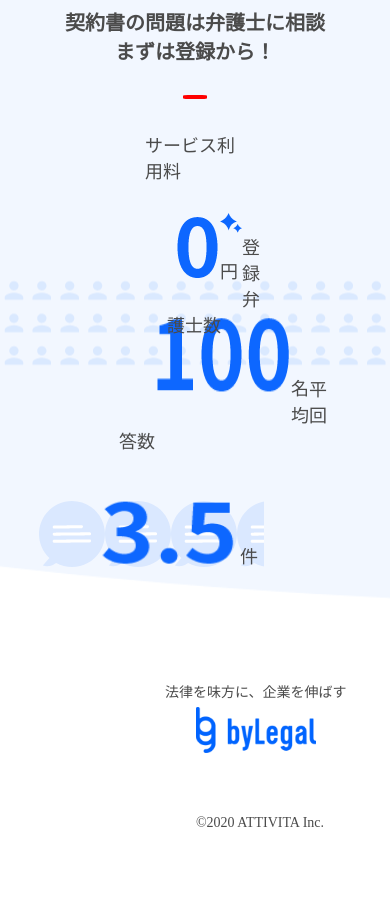
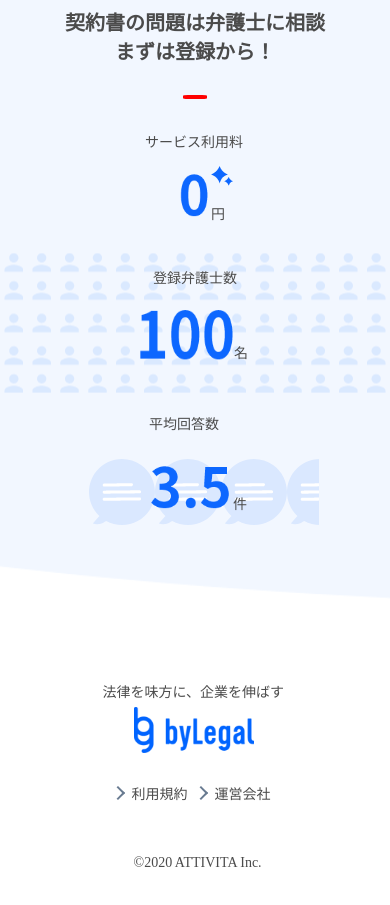
Before and after one commit to Ryuya-web/front-kadai, a plain HTML site: page index.html in a window 390 px wide. Shown: the part 5040-5945 px from the top of the page. Drawn offline with Linux system fonts and the light colour scheme.

Commit message:
Update main-visual6 footer

```diff
--- a/style.css
+++ b/style.css
@@ -1063,6 +1063,106 @@
   margin-left:auto;
   margin-right: auto;
 }
+.main6-subtitle{
+  font-size:14px;
+}
+.main6-number{
+  width:38px;
+  height:90px;
+}
+.main6-number img{
+  width:33px;
+  height:81px;
+  margin-left:5px;
+}
+.main6-img img{
+  margin-top:15px;
+}
+.main6-img p{
+  font-size:14px;
+  margin-top:15px;
+}
+.main6-box2{
+  width:100%;
+  height:140px;
+  background-image:url(img/bg_people.png);
+  background-position: center;
+}
+.main6-subtitle2{
+  width:84px;
+  height: 20px;
+  margin-left:auto;
+  margin-right: auto;
+  margin-top:20px;
+}
+.main6-subtitle2 p{
+  font-size:14px;
+
+}
+.main6-img2{
+  background-image: none;
+}
+.main6-number2 {
+  width:99px;
+  height:81px;
+  margin-left:135px;
+  margin-top:10px;
+}
+.main6-number2 img{
+  width:99px;
+  height:81px;
+}
+.yen p{
+  font-size:14px;
+  margin-top:55px;
+}
+.main6-subtitle3{
+  margin-left:auto;
+  margin-right: auto;
+  margin-top:20px;
+
+}
+.main6-subtitle3 p{
+  margin-left:110px;
+  font-size:14px;
+}
+.main6-box3{
+  width:350px;
+  height:102px;
+}
+.main6-img3{
+  width:289px;
+  height: 82px;
 }
 
+.main6-number3 img{
+  width:84px;
+  height:81px;
+
+}
+.ken{
+  margin-top:50px;
+  font-size: 14px;
+}
+.main6-img3 {
+  width:230px;
+  height: 82px;
+  margin-top:0px;
+  margin-left:50px;
+
+}
+.footer-content{
+  margin-left:auto;
+  margin-right:auto;
+  height: 190px;
+  width:185px;
+}
+.footer-content2{
+  top:100px;
+  left:10px;
+}
+.company p{
+  margin-top:100px;
+}
+}
   /*375*/
```
Also changed, not shown: index.html (+1 -1 lines).
